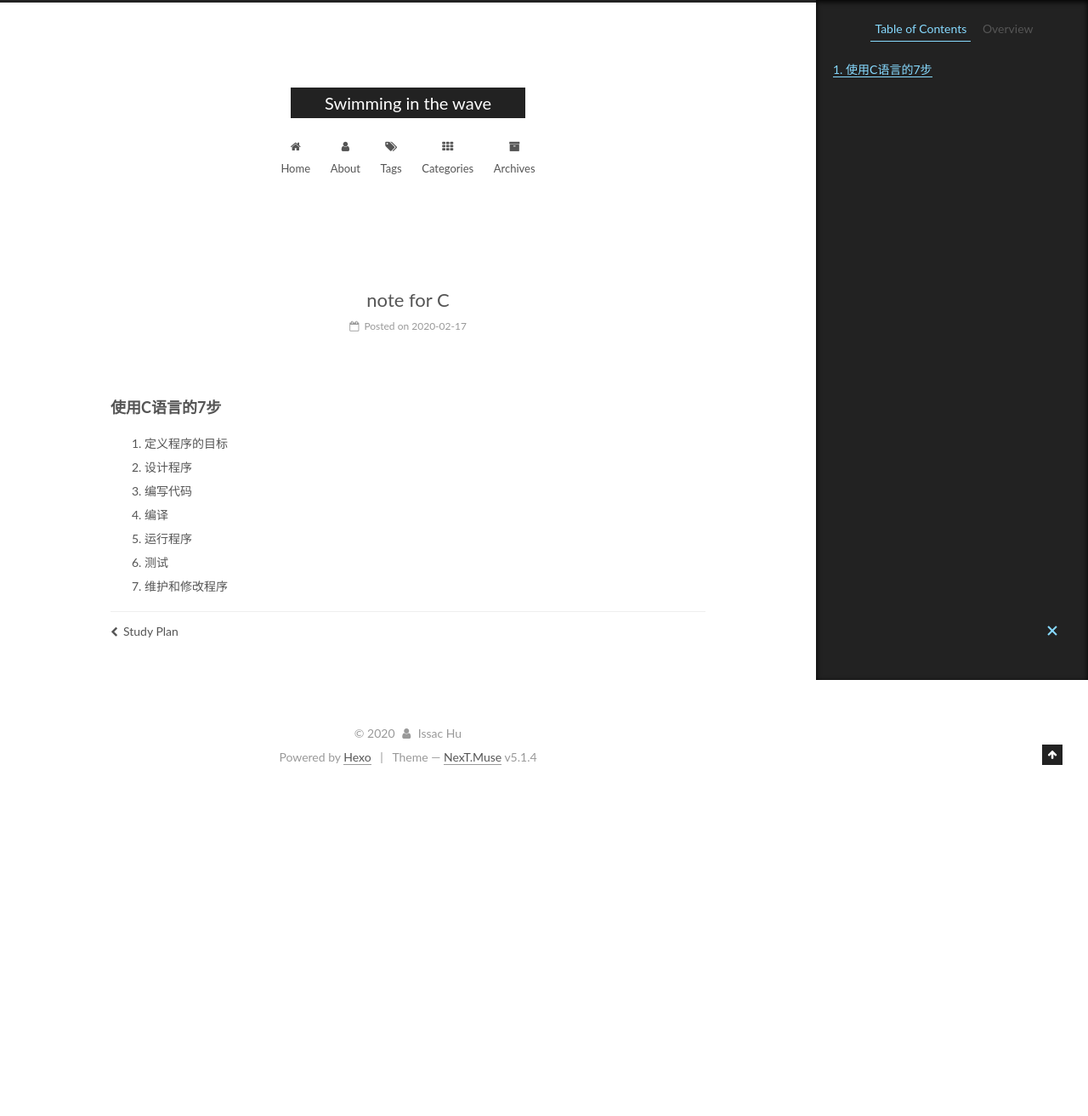
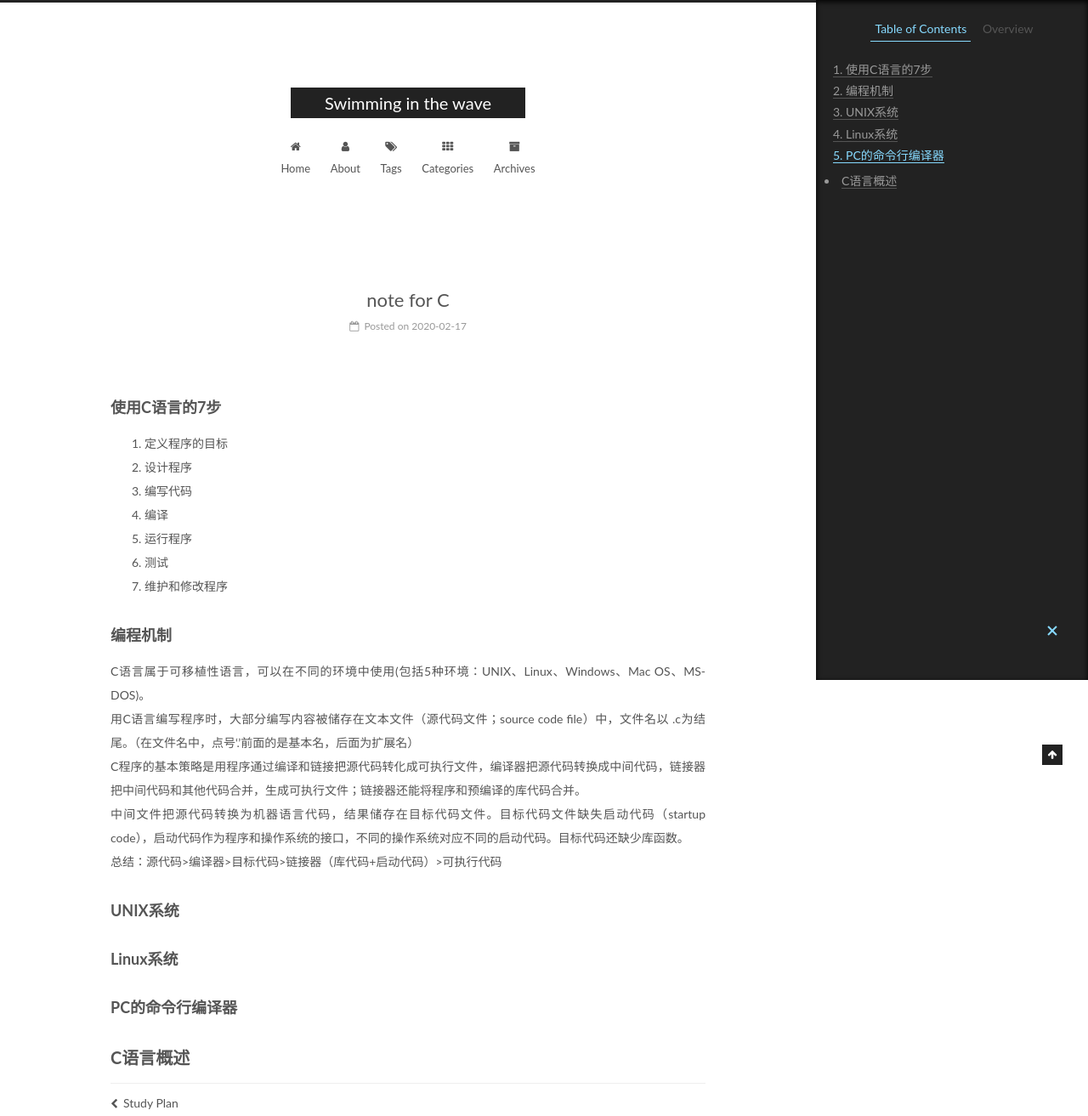
Before and after one commit to Issachu/Issachu.github.io, a plain HTML site: page 2020/02/17/C-study/index.html in a window 1280 px wide. Shown: the top 1313 px of the page at 85% size. Before the commit the page ends 925 px from the top, so only its background shows below. Drawn offline with Linux system fonts and the light colour scheme.

Commit message:
Site updated: 2020-02-18 22:53:05

```diff
--- a/2020/02/17/C-study/index.html
+++ b/2020/02/17/C-study/index.html
@@ -87,7 +87,7 @@
 <meta property="og:description" content="使用C语言的7步 定义程序的目标 设计程序 编写代码 编译 运行程序 测试 维护和修改程序">
 <meta property="og:locale" content="en_US">
 <meta property="article:published_time" content="2020-02-17T11:12:23.000Z">
-<meta property="article:modified_time" content="2020-02-17T12:15:05.457Z">
+<meta property="article:modified_time" content="2020-02-18T12:22:42.703Z">
 <meta property="article:author" content="Issac Hu">
 <meta name="twitter:card" content="summary">
 
@@ -340,7 +340,8 @@
 </ol>
 <a id="more"></a>
 
-
+<h3 id="编程机制"><a href="#编程机制" class="headerlink" title="编程机制"></a>编程机制</h3><p>C语言属于可移植性语言，可以在不同的环境中使用(包括5种环境：UNIX、Linux、Windows、Mac OS、MS-DOS)。<br>用C语言编写程序时，大部分编写内容被储存在文本文件（源代码文件；source code file）中，文件名以 .c为结尾。（在文件名中，点号‘.’前面的是基本名，后面为扩展名）<br>C程序的基本策略是用程序通过编译和链接把源代码转化成可执行文件，编译器把源代码转换成中间代码，链接器把中间代码和其他代码合并，生成可执行文件；链接器还能将程序和预编译的库代码合并。<br>中间文件把源代码转换为机器语言代码，结果储存在目标代码文件。目标代码文件缺失启动代码（startup code），启动代码作为程序和操作系统的接口，不同的操作系统对应不同的启动代码。目标代码还缺少库函数。<br>总结：源代码&gt;编译器&gt;目标代码&gt;链接器（库代码+启动代码）&gt;可执行代码</p>
+<h3 id="UNIX系统"><a href="#UNIX系统" class="headerlink" title="UNIX系统"></a>UNIX系统</h3><h3 id="Linux系统"><a href="#Linux系统" class="headerlink" title="Linux系统"></a>Linux系统</h3><h3 id="PC的命令行编译器"><a href="#PC的命令行编译器" class="headerlink" title="PC的命令行编译器"></a>PC的命令行编译器</h3><h2 id="C语言概述"><a href="#C语言概述" class="headerlink" title="C语言概述"></a>C语言概述</h2>
 
     </div>
 
@@ -495,7 +496,7 @@
 
 
 
-              <div class="post-toc-content"><ol class="nav"><li class="nav-item nav-level-3"><a class="nav-link" href="#使用C语言的7步"><span class="nav-number">1.</span> <span class="nav-text">使用C语言的7步</span></a></li></ol></div>
+              <div class="post-toc-content"><ol class="nav"><li class="nav-item nav-level-3"><a class="nav-link" href="#使用C语言的7步"><span class="nav-number">1.</span> <span class="nav-text">使用C语言的7步</span></a></li><li class="nav-item nav-level-3"><a class="nav-link" href="#编程机制"><span class="nav-number">2.</span> <span class="nav-text">编程机制</span></a></li><li class="nav-item nav-level-3"><a class="nav-link" href="#UNIX系统"><span class="nav-number">3.</span> <span class="nav-text">UNIX系统</span></a></li><li class="nav-item nav-level-3"><a class="nav-link" href="#Linux系统"><span class="nav-number">4.</span> <span class="nav-text">Linux系统</span></a></li><li class="nav-item nav-level-3"><a class="nav-link" href="#PC的命令行编译器"><span class="nav-number">5.</span> <span class="nav-text">PC的命令行编译器</span></a></li></ol></li><li class="nav-item nav-level-2"><a class="nav-link" href="#C语言概述"><span class="nav-number"></span> <span class="nav-text">C语言概述</span></a></div>
 
 
           </div>
--- a/css/main.css
+++ b/css/main.css
@@ -1822,7 +1822,7 @@ pre .javascript .function {
   width: 4px;
   height: 4px;
   border-radius: 50%;
-  background: #f205ff;
+  background: #ffffc6;
 }
 .links-of-blogroll {
   font-size: 13px;
```
